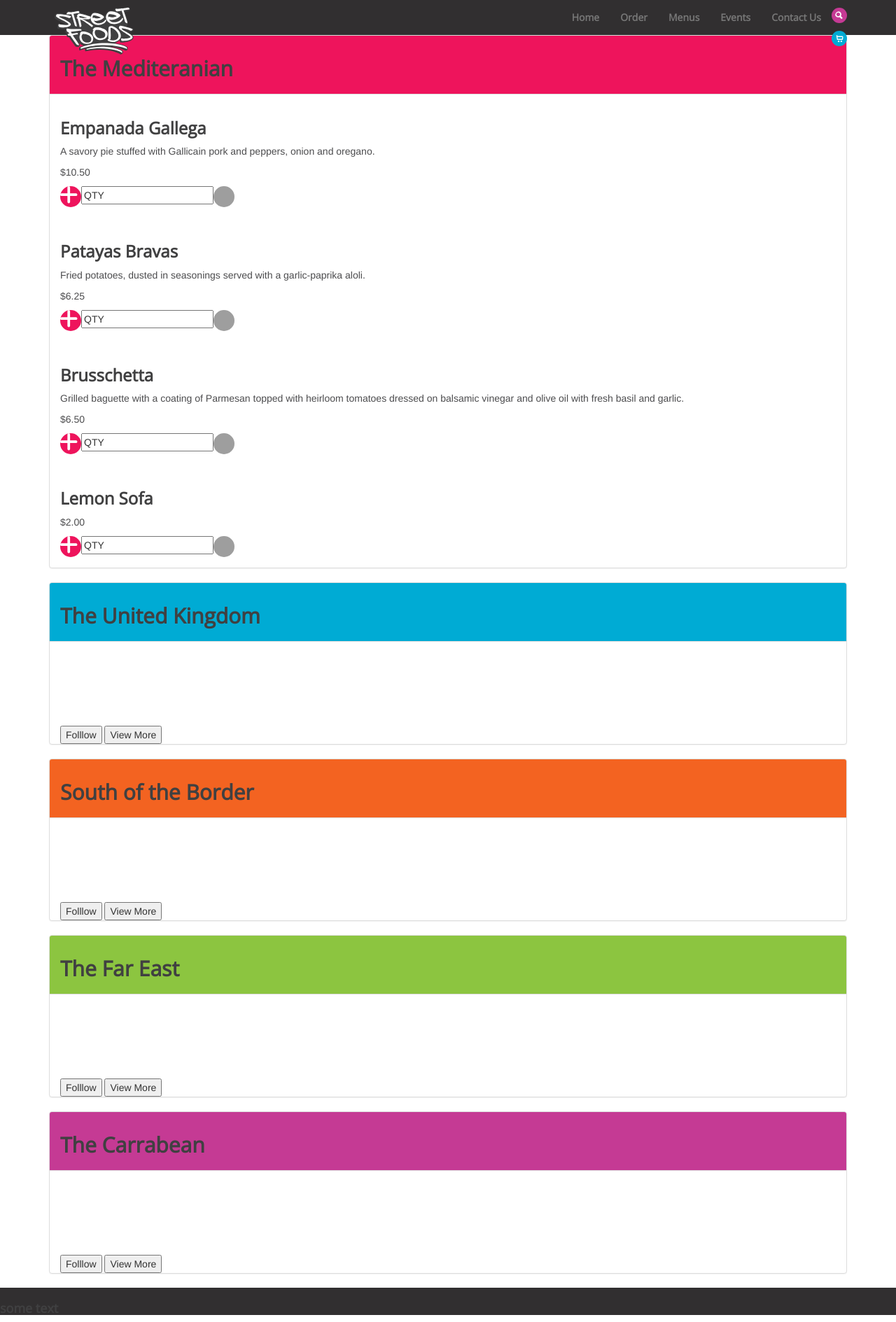
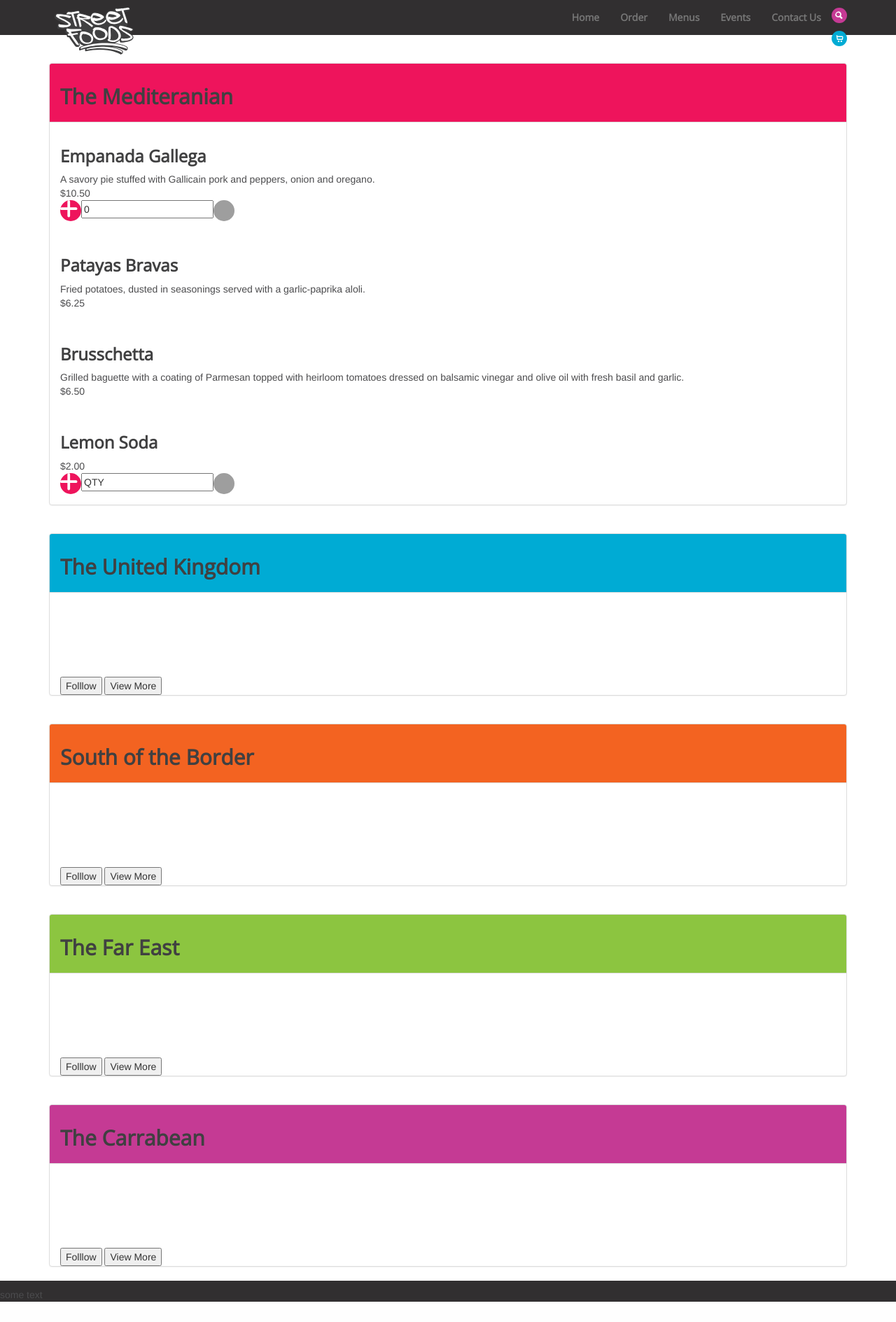
Before and after one commit to AR8Stefan/StreetFoodsV2, a PHP site: page /pages/menus.html in a window 1280 px wide. Shown: the whole page at 70% size. After the commit the page ends 1860 px from the top, so only its background shows below. Run offline with PHP 8.4, Linux system fonts and the light colour scheme; some libraries are stand-ins or nearby versions; grey boxes are pictures that could not be loaded.

Commit message:
work on menu functions

```diff
--- a/jscripts/menu.js
+++ b/jscripts/menu.js
@@ -1,12 +1,51 @@
-var count = 0;
-var input = document.getElementById("count");
+// let count = 0;
+// let countEl = document.getElementById("count");
 function plus(){
+	countEl = document.getElementById("count")
+	count = count.value
   count++;
-    input.value = count;
+  countEl.value = count;
 }
 function minus(){
-    if (count > 1) {
+  if (count > 0) {
+  	countEl = document.getElementById("count")
+	  count = count.value
     count--;
-        input.value = count;
+    countEl.value = count;
   }
 }
+
+// $(function() {
+
+//     $("form div").append('<div><input type="button" class="plus-btn plusbtn btn"></div><input type="text" value="" id="count"><div><input type="button" class="minus-btn btn">');
+
+// });
+
+// $(".button").on("click", function() {
+
+//   var $button = $(this);
+//   var oldValue = $button.parent().find("input").val(0);
+
+//   if ($button() == this ) {
+// 	  var newVal = parseFloat(oldValue) + 1;
+// 	} else {
+//    // Don't allow decrementing below zero
+//     if (oldValue > 0) {
+//       var newVal = parseFloat(oldValue) - 1;
+//     } else {
+//       newVal = 0;
+//     }
+//   }
+
+//   $button.parent().find("input").val(newVal);
+
+// });
+
+// var id = $button.attr("id");
+// $.ajax({
+//   type: "POST",
+//   url: "dosomething.php?id=" + id + "&newvalue=" + newVal,
+  // success: function() {
+  //   $button.parent().find("input").val(newVal);
+
+// });
--- a/pages/menus.html
+++ b/pages/menus.html
@@ -10,7 +10,7 @@
 		<link href="https://fonts.googleapis.com/css?family=Open+Sans" rel="stylesheet">
 
 		<!---- SCRIPTS ---->
-	  <script src="https://ajax.googleapis.com/ajax/libs/jquery/3.2.0/jquery.min.js"></script>
+	  <script src="https://ajax.googleapis.com/ajax/libs/jquery/3.2.1/jquery.min.js"></script>
 	  <script src="https://maxcdn.bootstrapcdn.com/bootstrap/3.3.7/js/bootstrap.min.js"></script>
 	  <!----- Add page functions to bottom of file ---->
 
@@ -60,17 +60,23 @@
 					<h2 class="menu-title">The Mediteranian</h2>
 				</div>
 
-				<div class="">
+				<div>
 					<div class="item">
 						<div class="panel-body container">
 							<h3>Empanada Gallega</h3>
 							<p>A savory pie stuffed with Gallicain pork and peppers, onion and oregano.</p>
+							<form>
 								<div>
 									<p class="total-price">$10.50</p>
-								<input type="button" class="plus-btn" onclick="plus()">
-								<input type="text" value="QTY" id="count">
-								<input type="button" class="minus-btn" onclick="minus()">
+									<div>
+										<input type="button" class="plus-btn plusbtn btn" onclick="plus()">
 									</div>
+									<input type="text" value="0" id="count">
+									<div>
+										<input type="button" class="minus-btn btn" onclick="minus()">
+									</div>
+								</div>
+							</form>
 						</div>
 					</div> <!---- /item -->
 
@@ -78,12 +84,18 @@
 						<div class="panel-body">
 							<h3>Patayas Bravas</h3>
 							<p>Fried potatoes, dusted in seasonings served with a garlic-paprika aloli.</p>
+							<form>
 								<div>
 									<p class="price">$6.25</p>
-								<input type="button" class="plus-btn" onclick="plus()">
+									<!-- <div>
+											<input type="button" class="plus-btn plusbtn btn" onclick="plus()">
+										</div>
 										<input type="text" value="QTY" id="count">
-								<input type="button" class="minus-btn" onclick="minus()">
+										<div>
+											<input type="button" class="minus-btn btn" onclick="minus()">
+										</div> -->
 								</div>
+							</form>
 						</div>
 					</div> <!---- /item -->
 
@@ -91,24 +103,36 @@
 						<div class="panel-body">
 							<h3>Brusschetta</h3>
 							<p>Grilled baguette with a coating of Parmesan topped with heirloom tomatoes dressed on balsamic vinegar and olive oil with fresh basil and garlic.</p>
+							<form>
 								<div>
 									<p class="price">$6.50</p>
-								<input type="button" class="plus-btn" onclick="plus()">
+									<!-- <div>
+											<input type="button" class="plus-btn plusbtn btn" onclick="plus()">
+										</div>
 										<input type="text" value="QTY" id="count">
-								<input type="button" class="minus-btn" onclick="minus()">
+										<div>
+											<input type="button" class="minus-btn btn" onclick="minus()">
+										</div> -->
 								</div>
+							</form>
 						</div>
 					</div> <!---- /item -->
 
 					<div class="item">
 						<div class="panel-body">
-							<h3>Lemon Sofa</h3>
+							<h3>Lemon Soda</h3>
+							<form>
 								<div>
 									<p class="price">$2.00</p>
-								<input type="button" class="plus-btn" onclick="plus()">
+									<div>
+											<input type="button" class="plus-btn plusbtn btn" onclick="plus()">
+										</div>
 										<input type="text" value="QTY" id="count">
-								<input type="button" class="minus-btn" onclick="minus()">
+										<div>
+											<input type="button" class="minus-btn btn" onclick="minus()">
 										</div>
+								</div>
+							</form>
 						</div>
 					</div> <!---- /item -->
 
@@ -221,7 +245,7 @@
 		</div> <!-- /Container -->
 
 		<footer>
-			<h4>some text</h4>
+			<p>some text</p>
 		</footer>
 
 	</body>
--- a/styles/menus.css
+++ b/styles/menus.css
@@ -11,9 +11,17 @@
 	border-width: 5px;
 }
 
+p {
+	margin: 0;
+}
+
 .glyphicon-menu-right:before {
 	display: inline-block;
 	float: right !important;
+}
+
+.panel {
+	margin-top: 40px;
 }
 
 /*****************************************
```
Lines whose indentation alone changed are shown as unchanged.
